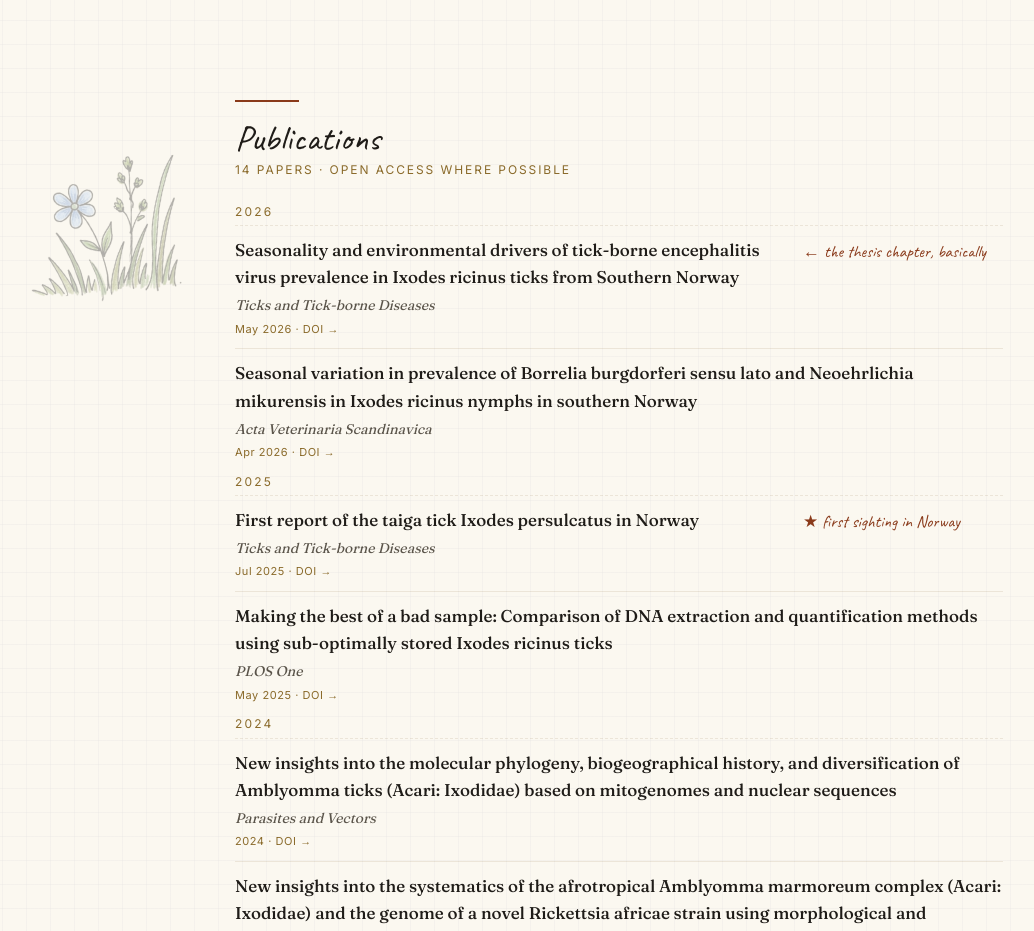
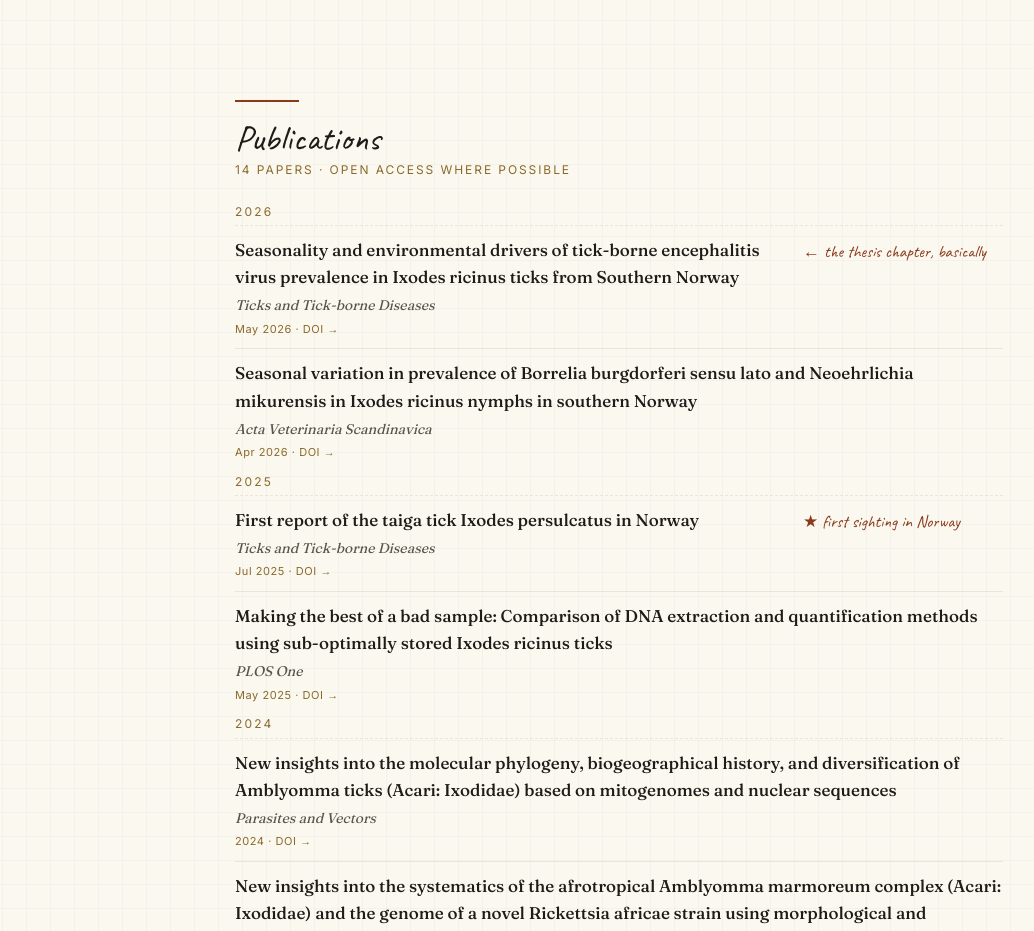
Before and after one commit to gengue/andreacotes-website, a Next.js app: page / in a window 1280 px wide. Shown: the part 820-1751 px from the top of the page, without its empty margins (21-1055 px from the left). Built offline with nearby package versions, Linux system fonts and the light colour scheme; no server answers.

Commit message:
redesign: remove flower decoration (style mismatch with sepia tick)

```diff
--- a/src/app/page.tsx
+++ b/src/app/page.tsx
@@ -22,15 +22,6 @@ export default function Home() {
         width={501}
         height={498}
         className="pointer-events-none absolute right-[-40px] top-40 z-0 hidden h-auto w-[180px] rotate-[6deg] opacity-[0.18] dark:opacity-[0.28] lg:block xl:right-8 xl:w-[220px]"
-      />
-
-      <Image
-        src="/decorations/flowers.png"
-        alt=""
-        aria-hidden
-        width={524}
-        height={476}
-        className="pointer-events-none absolute left-[-30px] top-[60rem] z-0 hidden h-auto w-[150px] -rotate-[4deg] opacity-[0.30] dark:opacity-[0.45] lg:block xl:left-8 xl:w-[180px]"
       />
 
       <div className="relative mx-auto max-w-3xl px-4 md:px-0">
```
Also changed, not shown: public/decorations/flowers.png (deleted).
